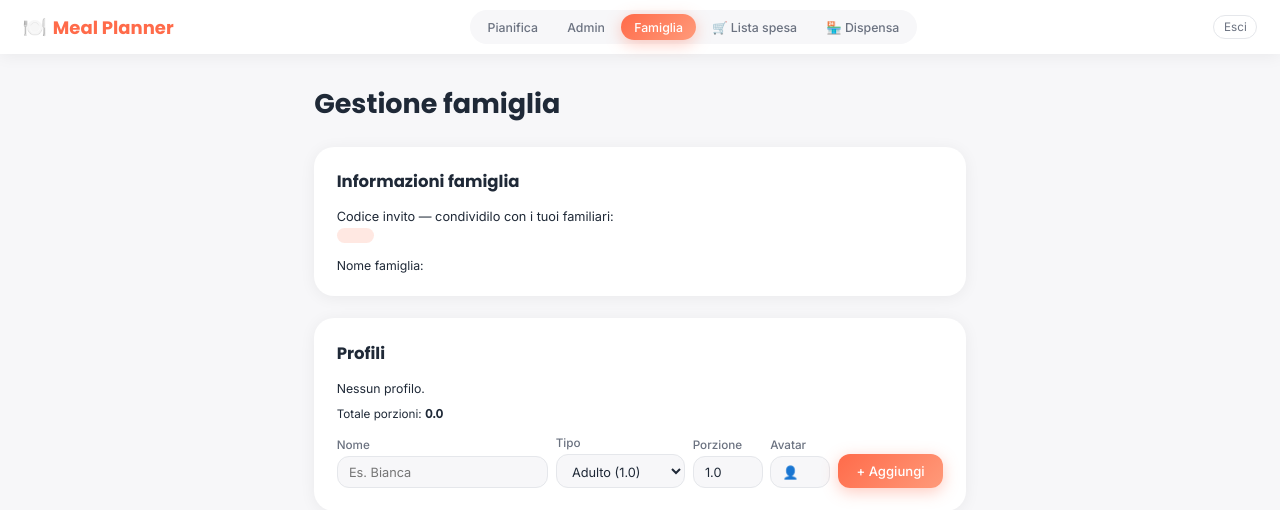
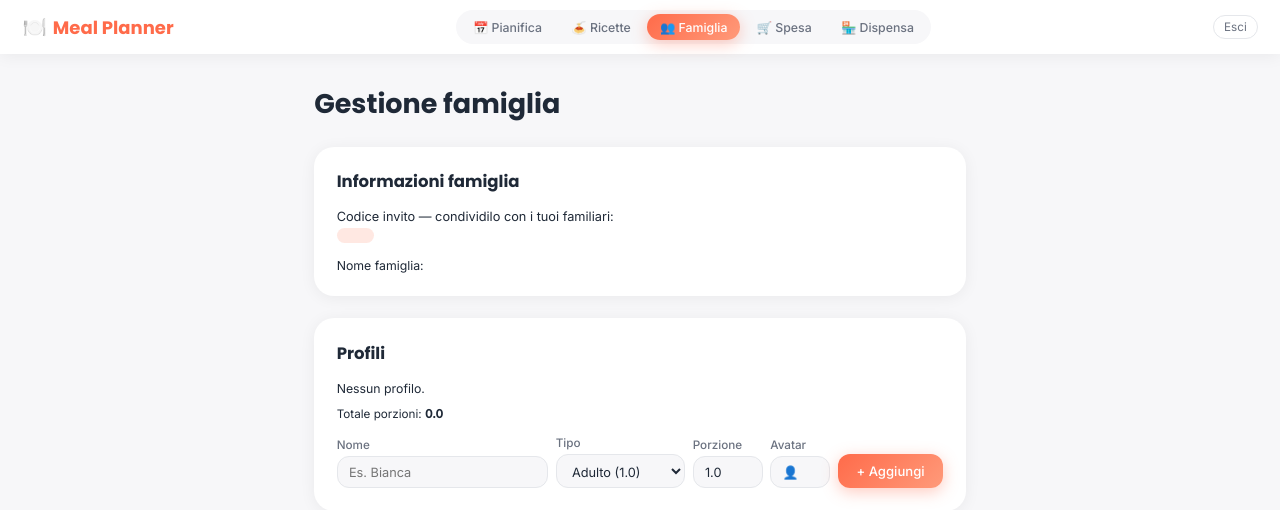
Before and after one commit to Phalbo/MEAL, a PHP site: page /family.php in a window 1280 px wide. Shown: the top 510 px of the page. Run offline with PHP 8.4, Linux system fonts and the light colour scheme; the visitor is signed in with stand-in values (Sample User, id 1); data that the repository does not hold is empty.

Commit message:
style: family.php — topbar nuovo design system, font aggiornato
https://claude.ai/code/session_01AXjnZ486SbEnsr3ZG74uoq

```diff
--- a/family.php
+++ b/family.php
@@ -14,17 +14,16 @@ $csrf = $_SESSION['csrf_token'];
   <meta name="csrf-token" content="<?= htmlspecialchars($csrf) ?>">
   <title>Famiglia — Meal Planner</title>
   <link rel="preconnect" href="https://fonts.googleapis.com">
-  <link href="https://fonts.googleapis.com/css2?family=Playfair+Display:wght@600;700&family=DM+Sans:wght@300;400;500&display=swap" rel="stylesheet">
   <link rel="stylesheet" href="style.css">
 </head>
 <body>
 <header class="topbar">
   <div class="topbar-brand"><span class="brand-emoji">🍽️</span><span class="brand-name">Meal Planner</span></div>
   <nav class="topbar-nav">
-    <a href="index.php"  class="nav-link">Pianifica</a>
-    <a href="admin.php"  class="nav-link">Admin</a>
-    <a href="family.php" class="nav-link active">Famiglia</a>
-    <a href="lista.php"  class="nav-link">🛒 Lista spesa</a>
+    <a href="index.php"  class="nav-link">📅 Pianifica</a>
+    <a href="admin.php"  class="nav-link">🍝 Ricette</a>
+    <a href="family.php" class="nav-link active">👥 Famiglia</a>
+    <a href="lista.php"  class="nav-link">🛒 Spesa</a>
     <a href="pantry.php" class="nav-link">🏪 Dispensa</a>
   </nav>
   <div class="topbar-user"><button id="btn-logout" class="btn-ghost-sm">Esci</button></div>
```
